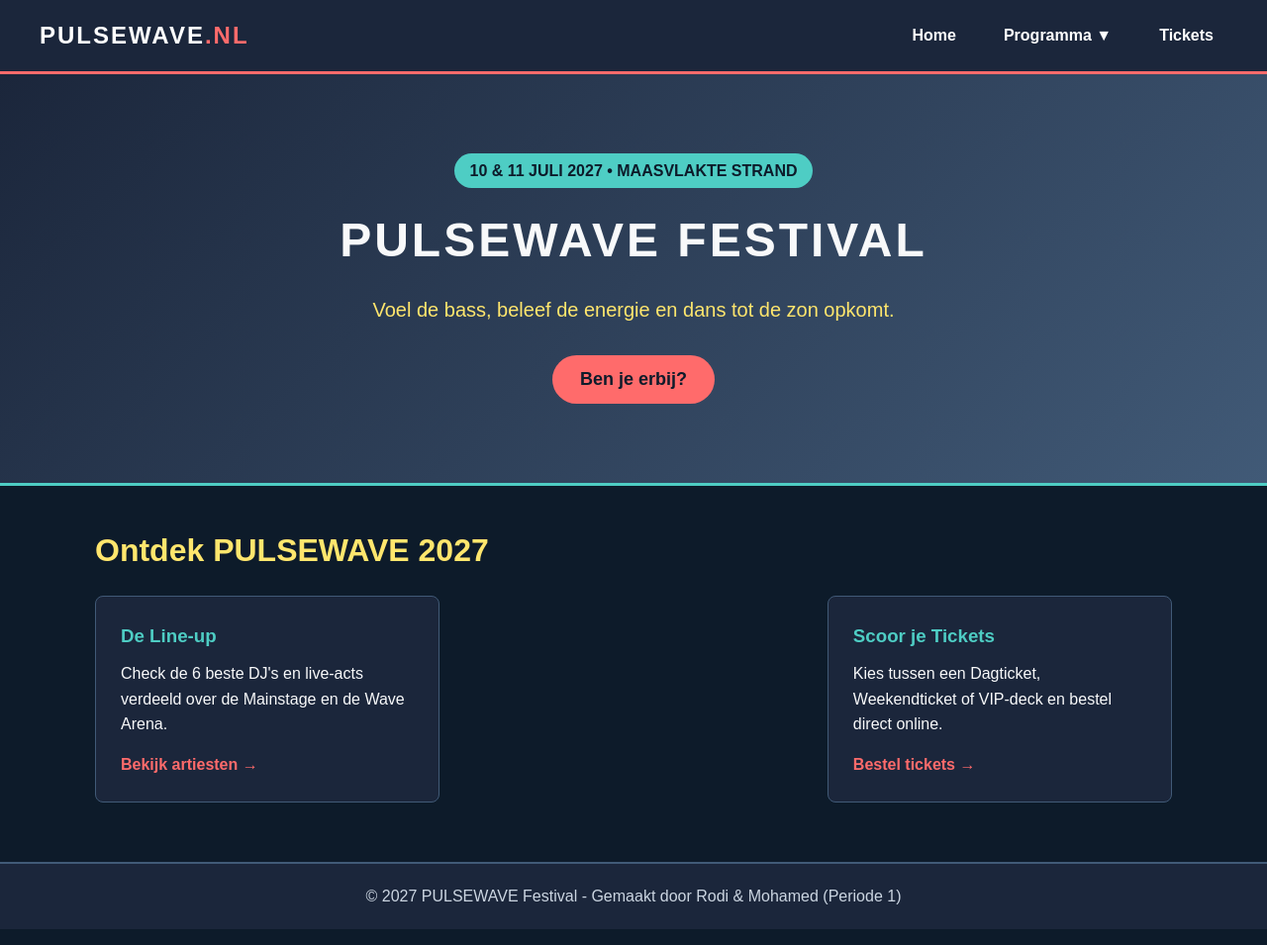
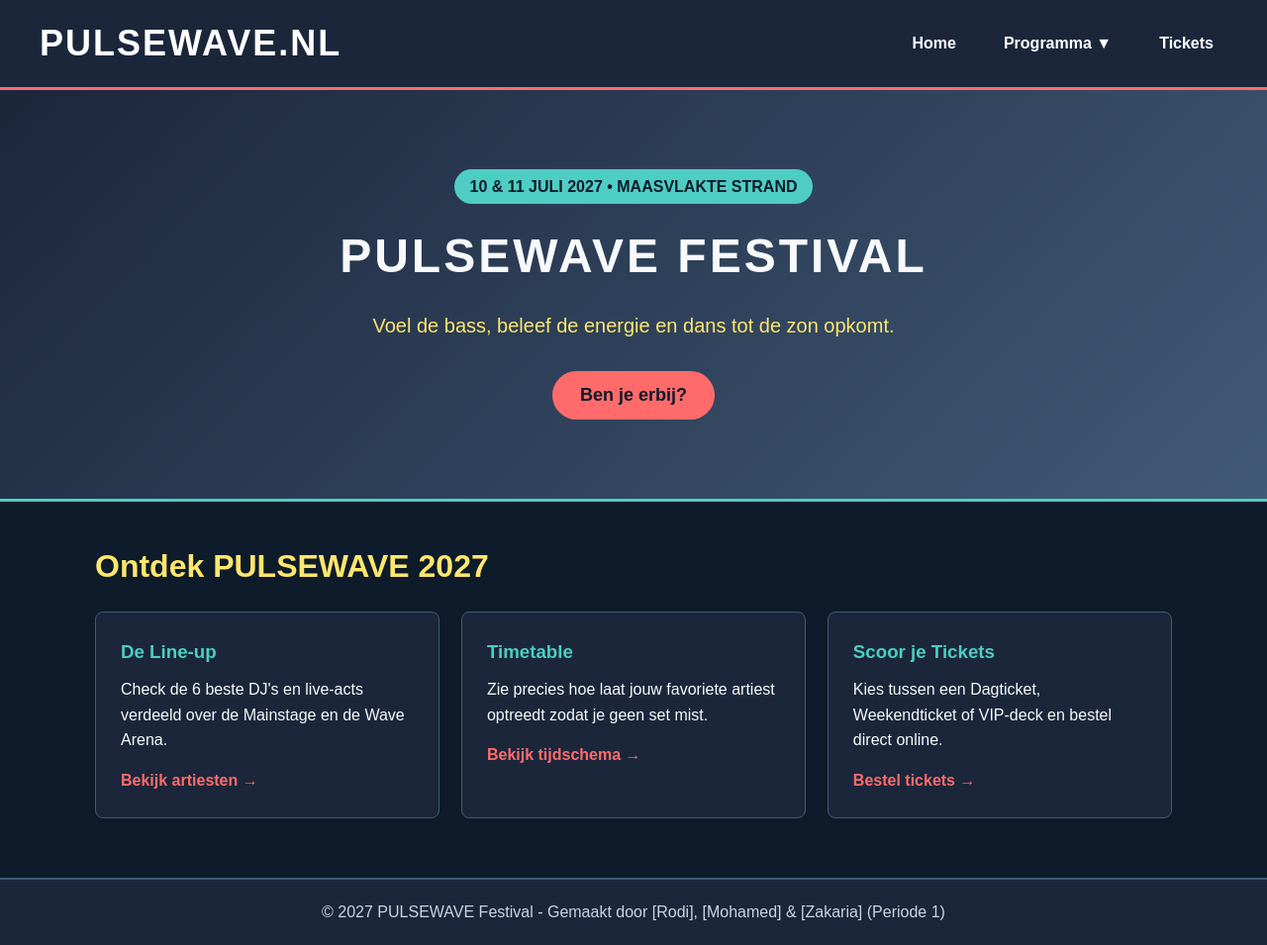
Before and after one commit to MohamedChikhani/Pulsewave-festival, a plain HTML site: page index.html in a window 1280 px wide. Shown: the whole page at 99% size. Drawn offline with Linux system fonts and the light colour scheme.

Commit message:
Update index.html

```diff
--- a/index.html
+++ b/index.html
@@ -4,21 +4,24 @@
     <meta charset="UTF-8">
     <meta name="viewport" content="width=device-width, initial-scale=1.0">
     <title>PULSEWAVE Festival 2027 - Home</title>
-    <link href="https://fonts.googleapis.com/css2?family=Montserrat:wght@700&family=Poppins:wght@400;600&display=swap" rel="stylesheet">
     <link rel="stylesheet" href="style.css">
 </head>
 <body>
 
+
     <header class="hoofdbalk">
-        <div class="logo">PULSEWAVE<span>.NL</span></div>
+        <div class="logo">
+            <h2>PULSEWAVE.NL</h2>
+        </div>
         <nav class="navigatie">
             <a href="index.html" class="actief">Home</a>
+
 
             <div class="dropdown">
                 <button class="dropknop">Programma ▼</button>
                 <div class="dropdown-inhoud">
-                    <a href="lineup.html">Line-up 2027</a>
-                    <a href="tickets.html">VIP & Tickets</a>
+                    <a href="lineup.html">Line-up</a>
+                    <a href="timetable.html">Timetable</a>
                 </div>
             </div>
 
@@ -26,22 +29,33 @@
         </nav>
     </header>
 
+
     <section class="hero">
         <p class="datum-badge">10 & 11 JULI 2027 • MAASVLAKTE STRAND</p>
         <h1>PULSEWAVE FESTIVAL</h1>
         <p class="slogan">Voel de bass, beleef de energie en dans tot de zon opkomt.</p>
 
+
         <button id="aanwezigKnop" class="actie-knop" onclick="veranderKnop()">Ben je erbij?</button>
     </section>
+
 
     <main class="container">
         <h2 class="sectie-titel">Ontdek PULSEWAVE 2027</h2>
         <div class="teaser-rij">
 
+
             <div class="teaser-blok">
                 <h3>De Line-up</h3>
                 <p>Check de 6 beste DJ's en live-acts verdeeld over de Mainstage en de Wave Arena.</p>
                 <a href="lineup.html" class="teaser-link">Bekijk artiesten →</a>
+            </div>
+
+
+            <div class="teaser-blok">
+                <h3>Timetable</h3>
+                <p>Zie precies hoe laat jouw favoriete artiest optreedt zodat je geen set mist.</p>
+                <a href="timetable.html" class="teaser-link">Bekijk tijdschema →</a>
             </div>
 
             <div class="teaser-blok">
@@ -53,9 +67,11 @@
         </div>
     </main>
 
+
     <footer class="voettekst">
-        <p>&copy; 2027 PULSEWAVE Festival - Gemaakt door Rodi & Mohamed (Periode 1)</p>
+        <p>&copy; 2027 PULSEWAVE Festival - Gemaakt door [Rodi], [Mohamed] & [Zakaria] (Periode 1)</p>
     </footer>
+
 
     <script>
         function veranderKnop() {
```
